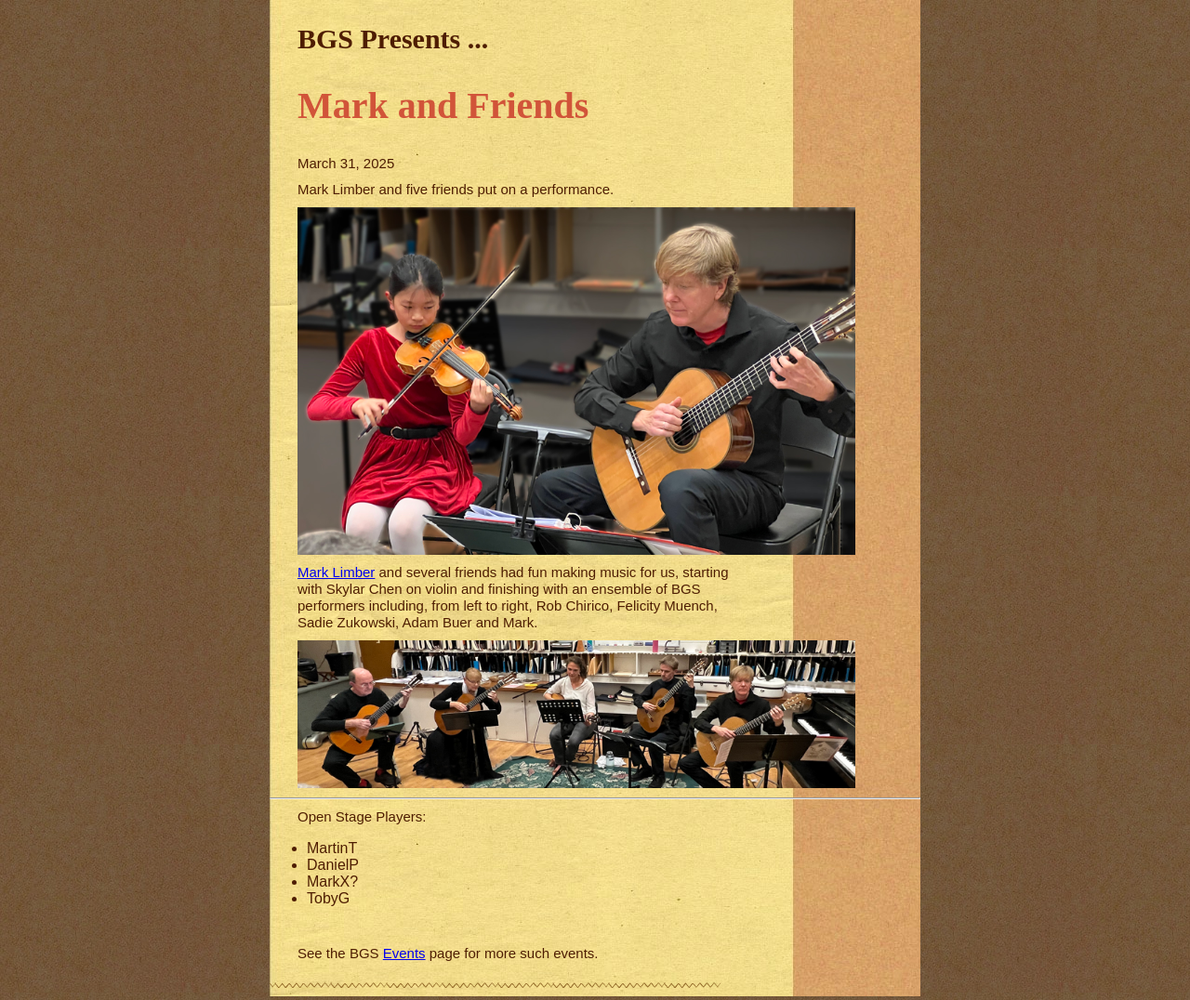
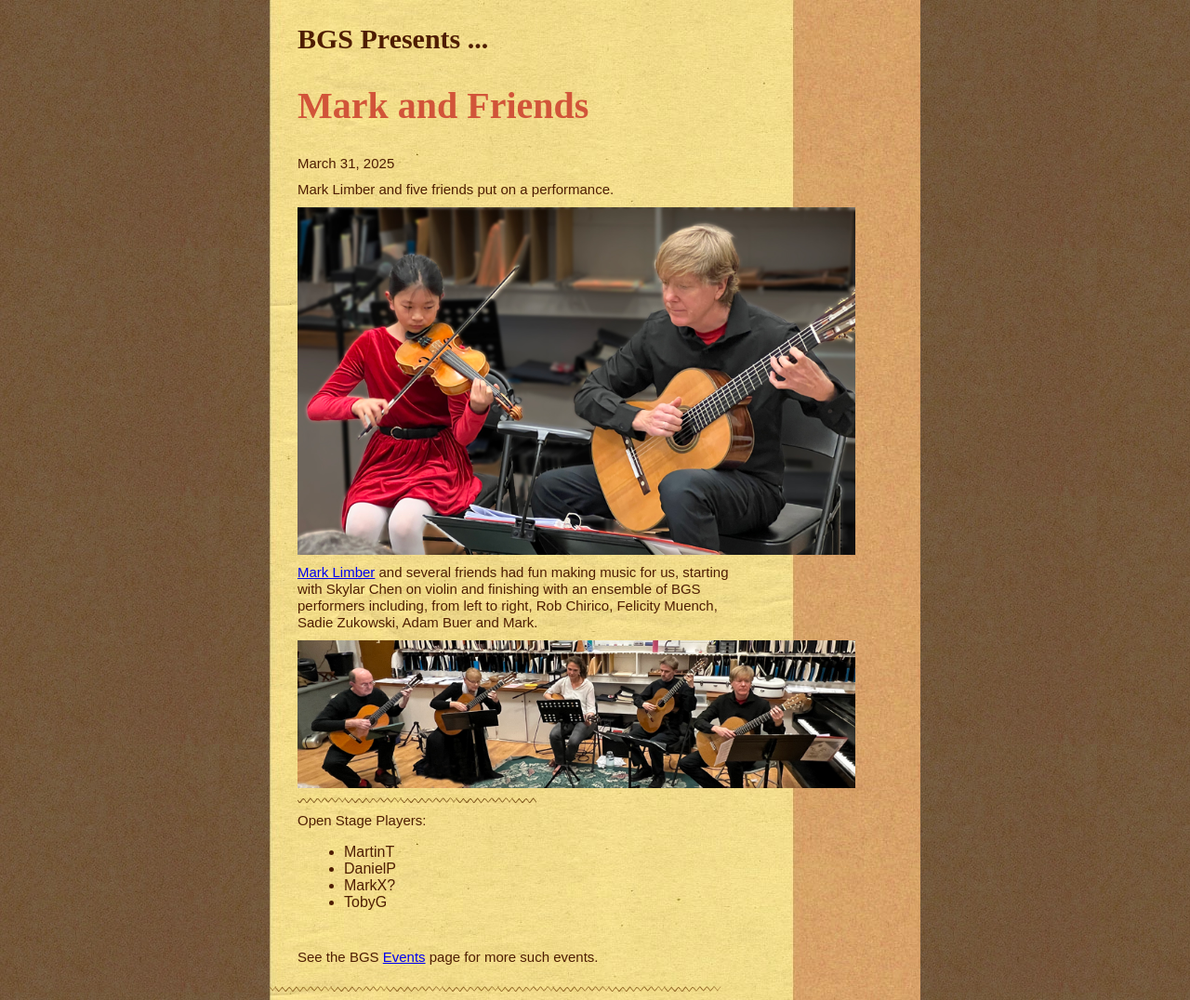
Before and after one commit to boulderguitarsociety/boulderguitarsociety.github.io, a Jekyll site: the page built from _posts/2025-03-31-mark-and-friends.md, in a window 1280 px wide. Shown: the whole page at 93% size. Built offline with Jekyll 4.4.1, drawn with Linux system fonts in a browser that asks for light colours.

Commit message:
change hr to wgly-line and indent list

```diff
--- a/_posts/2025-03-31-mark-and-friends.md
+++ b/_posts/2025-03-31-mark-and-friends.md
@@ -27,10 +27,10 @@ Rob Chirico, Felicity Muench, Sadie Zukowski, Adam Buer and Mark.
 
 ![Quintet](/pics/20250331-ensemble_4980b.jpg)
 
-___
+![line](/pics/wgly-line.png)
 
 Open Stage Players:
-* MartinT
-* DanielP
-* MarkX?
-* TobyG
+> * MartinT
+> * DanielP
+> * MarkX?
+> * TobyG
```
Also changed, not shown: pics/wgly-line.png (added).
